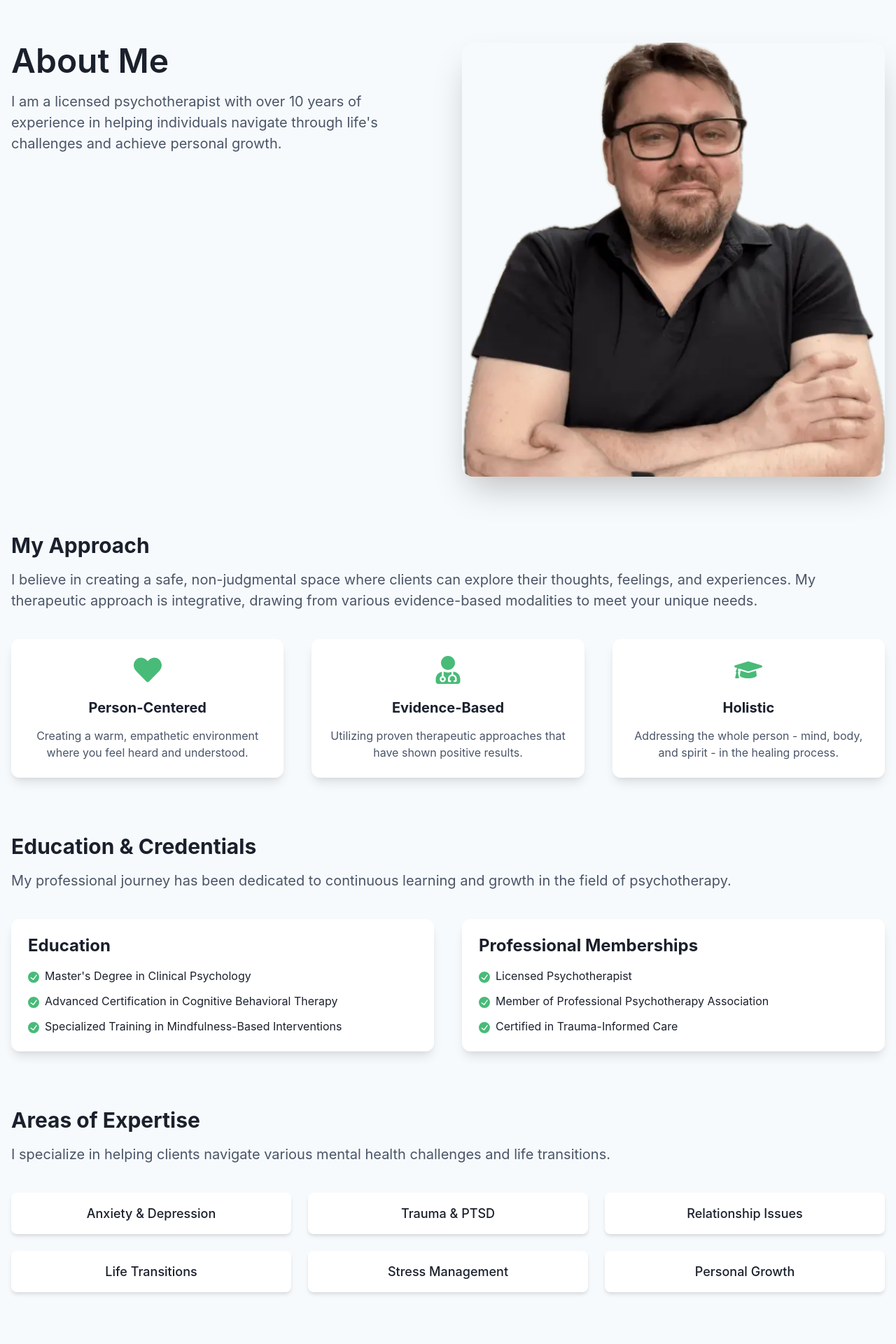
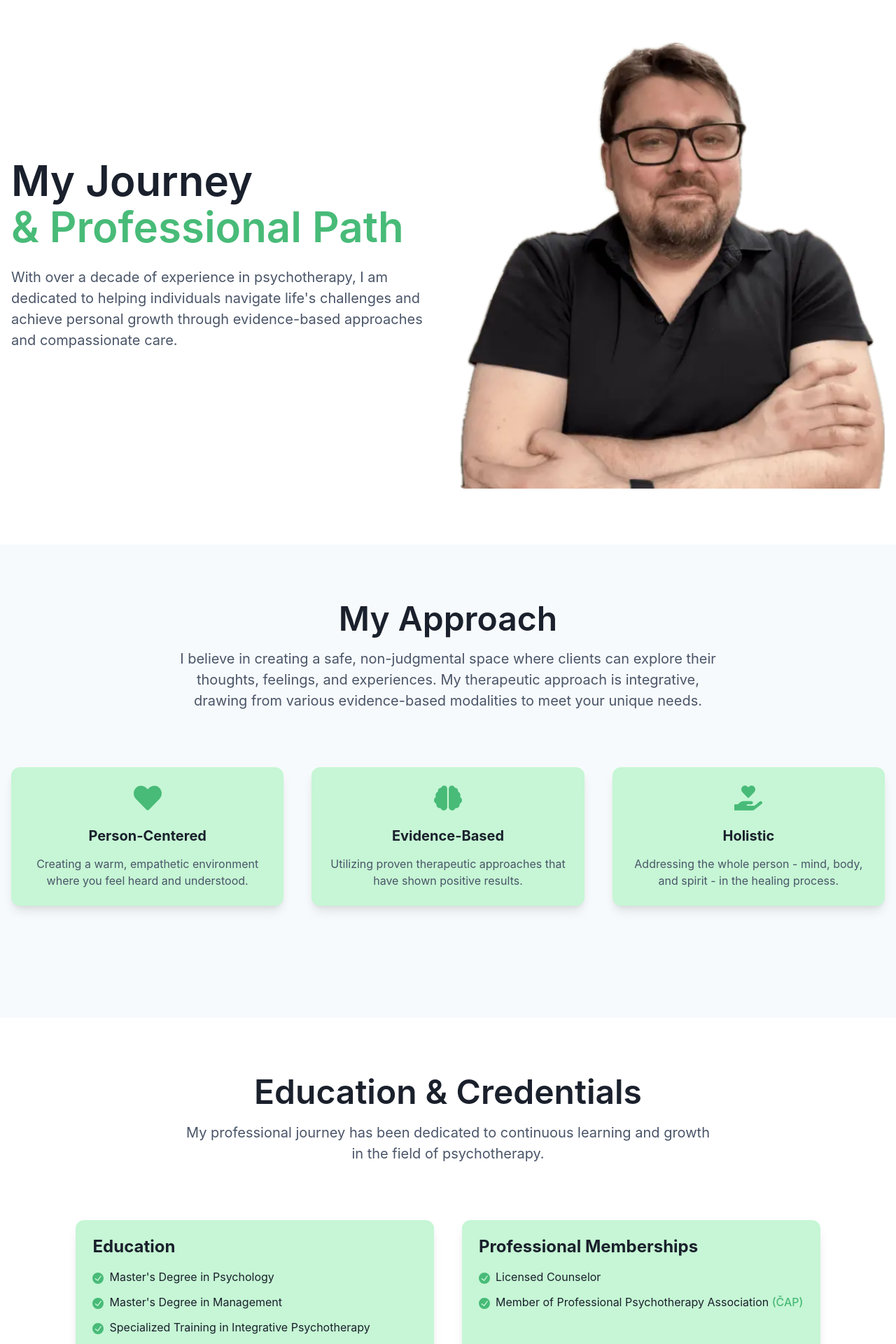
Before and after one commit to tomnovacek/psyweb, a React (Vite) app: page /about in a window 1280 px wide. Shown: the part 80-2000 px from the top of the page at 70% size. Built offline with nearby package versions, Linux system fonts and the light colour scheme.

Commit message:
Update About page - draft 2.

```diff
--- a/src/pages/About.jsx
+++ b/src/pages/About.jsx
@@ -12,17 +12,94 @@ import {
   ListIcon,
   Flex,
   Icon,
+  Center,
+  Badge,
+  Link,
 } from '@chakra-ui/react'
 import { CheckCircleIcon } from '@chakra-ui/icons'
-import { FaGraduationCap, FaUserMd, FaHeart } from 'react-icons/fa'
+import { FaGraduationCap, FaUserMd, FaHeart, FaBrain, FaHandHoldingHeart, FaLightbulb } from 'react-icons/fa'
 
 export default function About() {
+  // Move hooks to the top level
+  const bgColor = useColorModeValue('gray.50', 'gray.900')
+  const cardBg = useColorModeValue('white', 'gray.800')
+  const serviceBg = useColorModeValue('green.100', 'gray.800')
+  const headingColor = useColorModeValue('gray.700', 'white')
+  const textColor = useColorModeValue('gray.600', 'gray.400')
+  const borderColor = useColorModeValue('white', 'gray.800')
+
   return (
-    <Box bg={useColorModeValue('gray.50', 'gray.900')} py={20}>
-      <Container maxW={'7xl'}>
+    <Box bg={bgColor}>
       {/* Hero Section */}
-        <SimpleGrid columns={{ base: 1, md: 2 }} spacing={10} mb={20}>
-          <Stack spacing={4}>
+      <Box py={20} bg={cardBg}>
+        <Container maxW="7xl">
+          <Flex
+            justify="center"
+            align="center"
+            direction={{ base: 'column', md: 'row' }}
+            gap={8}
+          >
+            {/* Text Box */}
+            <Box
+              flex="1"
+              maxW="2xl"
+            >
+              <Heading
+                lineHeight={1.1}
+                fontWeight={600}
+                fontSize={{ base: '3xl', sm: '4xl', lg: '6xl' }}
+                mb={6}
+              >
+                <Text
+                  as={'span'}
+                  position={'relative'}
+                  _after={{
+                    content: "''",
+                    width: 'full',
+                    height: '30%',
+                    position: 'absolute',
+                    bottom: 1,
+                    left: 0,
+                    bg: 'green.400',
+                    zIndex: -1,
+                  }}
+                >
+                  My Journey
+                </Text>
+                <br />
+                <Text as={'span'} color={'green.400'}>
+                  & Professional Path
+                </Text>
+              </Heading>
+              <Text color={textColor} fontSize={'xl'} mb={8}>
+                With over a decade of experience in psychotherapy, I am dedicated to helping individuals navigate life's challenges and achieve personal growth through evidence-based approaches and compassionate care.
+              </Text>
+            </Box>
+
+            {/* Portrait Image */}
+            <Box
+              flex="1"
+              maxW="2xl"
+              position="relative"
+              display={{ base: 'none', md: 'block' }}
+            >
+              <Image
+                src="/src/assets/img/tom-home.webp"
+                alt="Tom Novacek"
+                borderRadius="lg"
+                objectFit="cover"
+                width="100%"
+                height="auto"
+              />
+            </Box>
+          </Flex>
+        </Container>
+      </Box>
+
+      {/* About Section */}
+      <Box py={20} bg={bgColor}>
+        <Container maxW={'7xl'} centerContent>
+          <Stack spacing={4} maxW={'3xl'} textAlign={'center'} mb={20}>
             <Heading
               lineHeight={1.1}
               fontWeight={600}
@@ -42,39 +119,15 @@ export default function About() {
                   zIndex: -1,
                 }}
               >
-                About Me
+                My Approach
               </Text>
             </Heading>
-            <Text color={'gray.600'} fontSize={'xl'}>
-              I am a licensed psychotherapist with over 10 years of experience in helping individuals navigate through life's challenges and achieve personal growth.
-            </Text>
-          </Stack>
-          <Box
-            position="relative"
-            height="620px"
-            rounded="2xl"
-            overflow="hidden"
-            boxShadow="2xl"
-          >
-            <Image
-              src="/src/assets/img/tom-home.webp"
-              alt="Tom Novacek"
-              objectFit="cover"
-              width="100%"
-              height="100%"
-            />
-          </Box>
-        </SimpleGrid>
-
-        {/* My Approach Section */}
-        <Box mb={20}>
-          <Stack spacing={4} mb={10}>
-            <Heading fontSize={'3xl'}>My Approach</Heading>
-            <Text color={'gray.600'} fontSize={'xl'}>
+            <Text color={textColor} fontSize={'xl'}>
               I believe in creating a safe, non-judgmental space where clients can explore their thoughts, feelings, and experiences. My therapeutic approach is integrative, drawing from various evidence-based modalities to meet your unique needs.
             </Text>
           </Stack>
-          <SimpleGrid columns={{ base: 1, md: 3 }} spacing={10}>
+
+          <SimpleGrid columns={{ base: 1, md: 3 }} spacing={10} mb={20}>
             {[
               {
                 icon: FaHeart,
@@ -82,19 +135,19 @@ export default function About() {
                 text: 'Creating a warm, empathetic environment where you feel heard and understood.',
               },
               {
-                icon: FaUserMd,
+                icon: FaBrain,
                 title: 'Evidence-Based',
                 text: 'Utilizing proven therapeutic approaches that have shown positive results.',
               },
               {
-                icon: FaGraduationCap,
+                icon: FaHandHoldingHeart,
                 title: 'Holistic',
                 text: 'Addressing the whole person - mind, body, and spirit - in the healing process.',
               },
             ].map((feature, index) => (
               <Box
                 key={index}
-                bg={useColorModeValue('white', 'gray.800')}
+                bg={serviceBg}
                 p={6}
                 rounded="xl"
                 boxShadow="lg"
@@ -110,23 +163,47 @@ export default function About() {
                 <Heading fontSize={'xl'} mb={4}>
                   {feature.title}
                 </Heading>
-                <Text color={'gray.600'}>{feature.text}</Text>
+                <Text color={textColor}>{feature.text}</Text>
               </Box>
             ))}
           </SimpleGrid>
+        </Container>
       </Box>
 
-        {/* Education & Credentials Section */}
-        <Box mb={20}>
-          <Stack spacing={4} mb={10}>
-            <Heading fontSize={'3xl'}>Education & Credentials</Heading>
-            <Text color={'gray.600'} fontSize={'xl'}>
+      {/* Education & Credentials */}
+      <Box py={20} bg={cardBg}>
+        <Container maxW={'7xl'} centerContent>
+          <Stack spacing={4} maxW={'3xl'} textAlign={'center'} mb={20}>
+            <Heading
+              lineHeight={1.1}
+              fontWeight={600}
+              fontSize={{ base: '3xl', sm: '4xl', lg: '5xl' }}
+            >
+              <Text
+                as={'span'}
+                position={'relative'}
+                _after={{
+                  content: "''",
+                  width: 'full',
+                  height: '30%',
+                  position: 'absolute',
+                  bottom: 1,
+                  left: 0,
+                  bg: 'green.400',
+                  zIndex: -1,
+                }}
+              >
+                Education & Credentials
+              </Text>
+            </Heading>
+            <Text color={textColor} fontSize={'xl'}>
               My professional journey has been dedicated to continuous learning and growth in the field of psychotherapy.
             </Text>
           </Stack>
-          <SimpleGrid columns={{ base: 1, md: 2 }} spacing={10}>
+
+          <SimpleGrid columns={{ base: 1, md: 2 }} spacing={10} mb={20}>
             <Box
-              bg={useColorModeValue('white', 'gray.800')}
+              bg={serviceBg}
               p={6}
               rounded="xl"
               boxShadow="lg"
@@ -135,20 +212,24 @@ export default function About() {
               <List spacing={3}>
                 <ListItem>
                   <ListIcon as={CheckCircleIcon} color="green.400" />
-                  Master's Degree in Clinical Psychology
+                  Master's Degree in Psychology
                 </ListItem>
                 <ListItem>
                   <ListIcon as={CheckCircleIcon} color="green.400" />
-                  Advanced Certification in Cognitive Behavioral Therapy
+                  Master's Degree in Management
                 </ListItem>
                 <ListItem>
                   <ListIcon as={CheckCircleIcon} color="green.400" />
-                  Specialized Training in Mindfulness-Based Interventions
+                  Specialized Training in Integrative Psychotherapy
+                </ListItem>
+                <ListItem>
+                  <ListIcon as={CheckCircleIcon} color="green.400" />
+                  Specialized Training in Coaching
                 </ListItem>
               </List>
             </Box>
             <Box
-              bg={useColorModeValue('white', 'gray.800')}
+              bg={serviceBg}
               p={6}
               rounded="xl"
               boxShadow="lg"
@@ -157,29 +238,49 @@ export default function About() {
               <List spacing={3}>
                 <ListItem>
                   <ListIcon as={CheckCircleIcon} color="green.400" />
-                  Licensed Psychotherapist
+                  Licensed Counselor
                 </ListItem>
                 <ListItem>
                   <ListIcon as={CheckCircleIcon} color="green.400" />
-                  Member of Professional Psychotherapy Association
-                </ListItem>
-                <ListItem>
-                  <ListIcon as={CheckCircleIcon} color="green.400" />
-                  Certified in Trauma-Informed Care
+                  Member of Professional Psychotherapy Association <Link href="https://czap.cz/" isExternal color="green.400">(ČAP)</Link>
                 </ListItem>
               </List>
             </Box>
           </SimpleGrid>
+        </Container>
       </Box>
 
       {/* Areas of Expertise */}
-        <Box>
-          <Stack spacing={4} mb={10}>
-            <Heading fontSize={'3xl'}>Areas of Expertise</Heading>
-            <Text color={'gray.600'} fontSize={'xl'}>
+      <Box py={20} bg={bgColor}>
+        <Container maxW={'7xl'} centerContent>
+          <Stack spacing={4} maxW={'3xl'} textAlign={'center'} mb={20}>
+            <Heading
+              lineHeight={1.1}
+              fontWeight={600}
+              fontSize={{ base: '3xl', sm: '4xl', lg: '5xl' }}
+            >
+              <Text
+                as={'span'}
+                position={'relative'}
+                _after={{
+                  content: "''",
+                  width: 'full',
+                  height: '30%',
+                  position: 'absolute',
+                  bottom: 1,
+                  left: 0,
+                  bg: 'green.400',
+                  zIndex: -1,
+                }}
+              >
+                Areas of Expertise
+              </Text>
+            </Heading>
+            <Text color={textColor} fontSize={'xl'}>
               I specialize in helping clients navigate various mental health challenges and life transitions.
             </Text>
           </Stack>
+
           <SimpleGrid columns={{ base: 1, md: 2, lg: 3 }} spacing={6}>
             {[
               'Anxiety & Depression',
@@ -191,20 +292,89 @@ export default function About() {
             ].map((expertise, index) => (
               <Box
                 key={index}
-                bg={useColorModeValue('white', 'gray.800')}
+                bg={serviceBg}
                 p={4}
                 rounded="lg"
                 boxShadow="md"
                 textAlign="center"
               >
-                <Text fontSize={'lg'} fontWeight="medium">
+                <Text fontSize={'lg'} fontWeight="medium" color={headingColor}>
                   {expertise}
                 </Text>
               </Box>
             ))}
           </SimpleGrid>
+        </Container>
       </Box>
+
+      {/* New Section: Therapeutic Methods */}
+      <Box py={20} bg={cardBg}>
+        <Container maxW={'7xl'} centerContent>
+          <Stack spacing={4} maxW={'3xl'} textAlign={'center'} mb={20}>
+            <Heading
+              lineHeight={1.1}
+              fontWeight={600}
+              fontSize={{ base: '3xl', sm: '4xl', lg: '5xl' }}
+            >
+              <Text
+                as={'span'}
+                position={'relative'}
+                _after={{
+                  content: "''",
+                  width: 'full',
+                  height: '30%',
+                  position: 'absolute',
+                  bottom: 1,
+                  left: 0,
+                  bg: 'green.400',
+                  zIndex: -1,
+                }}
+              >
+                Therapeutic Methods
+              </Text>
+            </Heading>
+            <Text color={textColor} fontSize={'xl'}>
+              I utilize a variety of evidence-based therapeutic approaches tailored to your unique needs and goals.
+            </Text>
+          </Stack>
+
+          <SimpleGrid columns={{ base: 1, md: 2 }} spacing={10}>
+            {[
+              {
+                title: 'Individual Therapy',
+                description: 'One-on-one sessions focused on personal growth, healing, and developing coping strategies.',
+              },
+              {
+                title: 'Couples Counseling',
+                description: 'Supporting partners in improving communication, resolving conflicts, and strengthening their relationship.',
+              },
+              {
+                title: 'Group Therapy',
+                description: 'Shared healing experiences in a supportive group setting, fostering connection and mutual understanding.',
+              },
+              {
+                title: 'Online Sessions',
+                description: 'Flexible and accessible therapy through secure video sessions, maintaining the same quality of care.',
+              },
+            ].map((method, index) => (
+              <Box
+                key={index}
+                bg={serviceBg}
+                p={6}
+                rounded="xl"
+                boxShadow="lg"
+              >
+                <Heading fontSize={'xl'} mb={4}>
+                  {method.title}
+                </Heading>
+                <Text color={textColor}>
+                  {method.description}
+                </Text>
+              </Box>
+            ))}
+          </SimpleGrid>
         </Container>
+      </Box>
     </Box>
   )
 }
```
Lines whose indentation alone changed are shown as unchanged.
